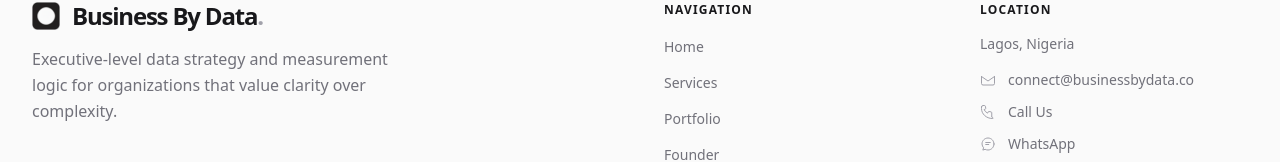
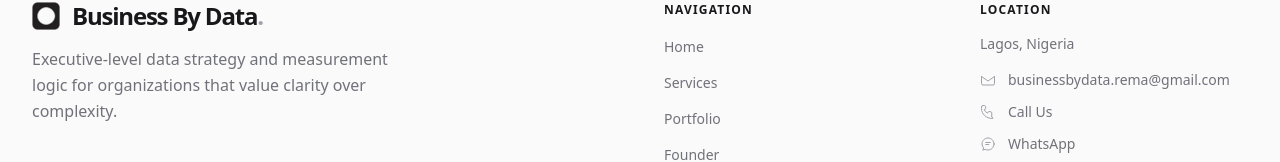
Before and after one commit to remavaish1/businessbydata, a React (Vite) app: page / in a window 1280 px wide. Shown: the part 1074-1236 px from the top of the page. Built offline with nearby package versions, Linux system fonts and the light colour scheme.

Commit message:
Update App.tsx

```diff
--- a/App.tsx
+++ b/App.tsx
@@ -14,7 +14,7 @@ import About from "./pages/About";
 import Contact from "./pages/Contact";
 
 // ====== CONFIG (Update these once) ======
-const EMAIL = "connect@businessbydata.co";
+const EMAIL = "businessbydata.rema@gmail.com";
 
 // For tel: links. Include "+" for tel: to be safe across devices.
 const PHONE_E164 = "+2349116281642";
```
